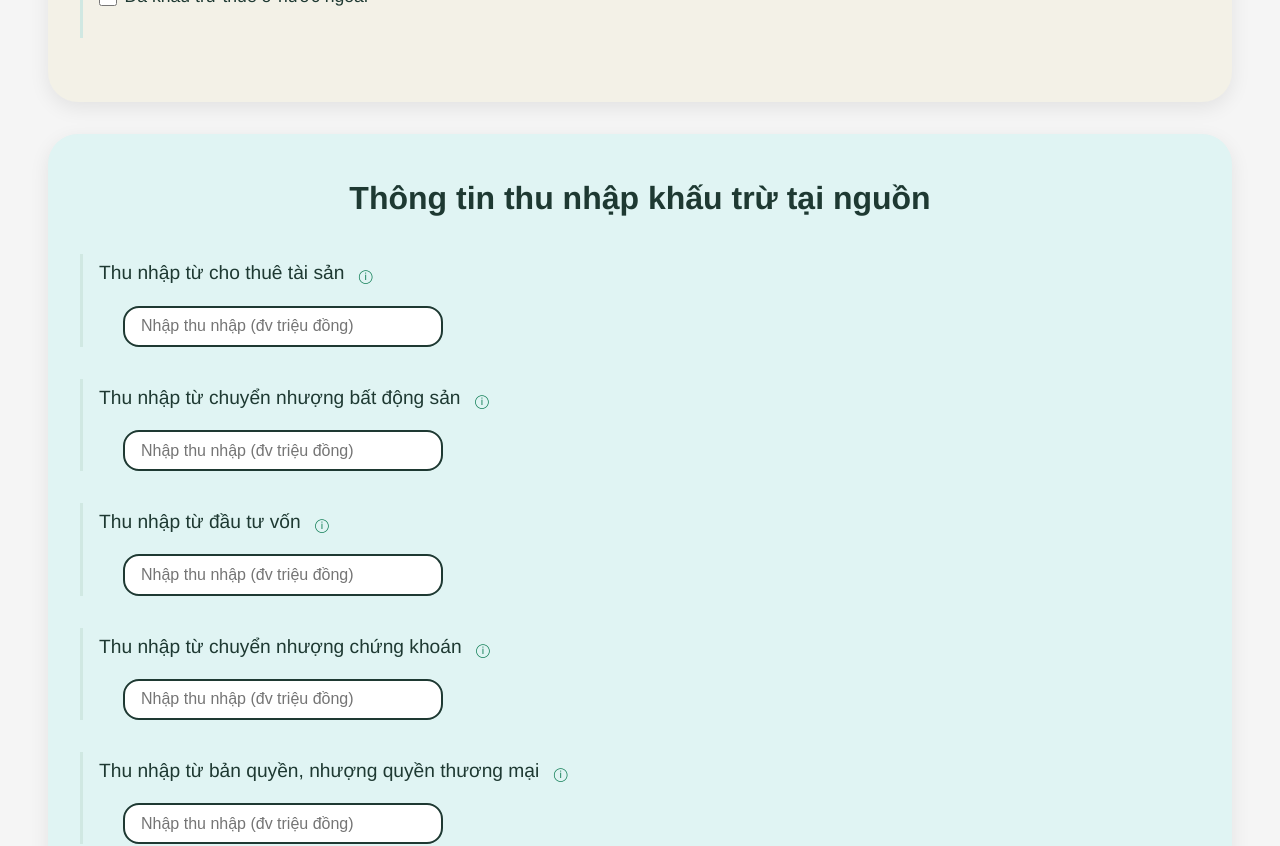
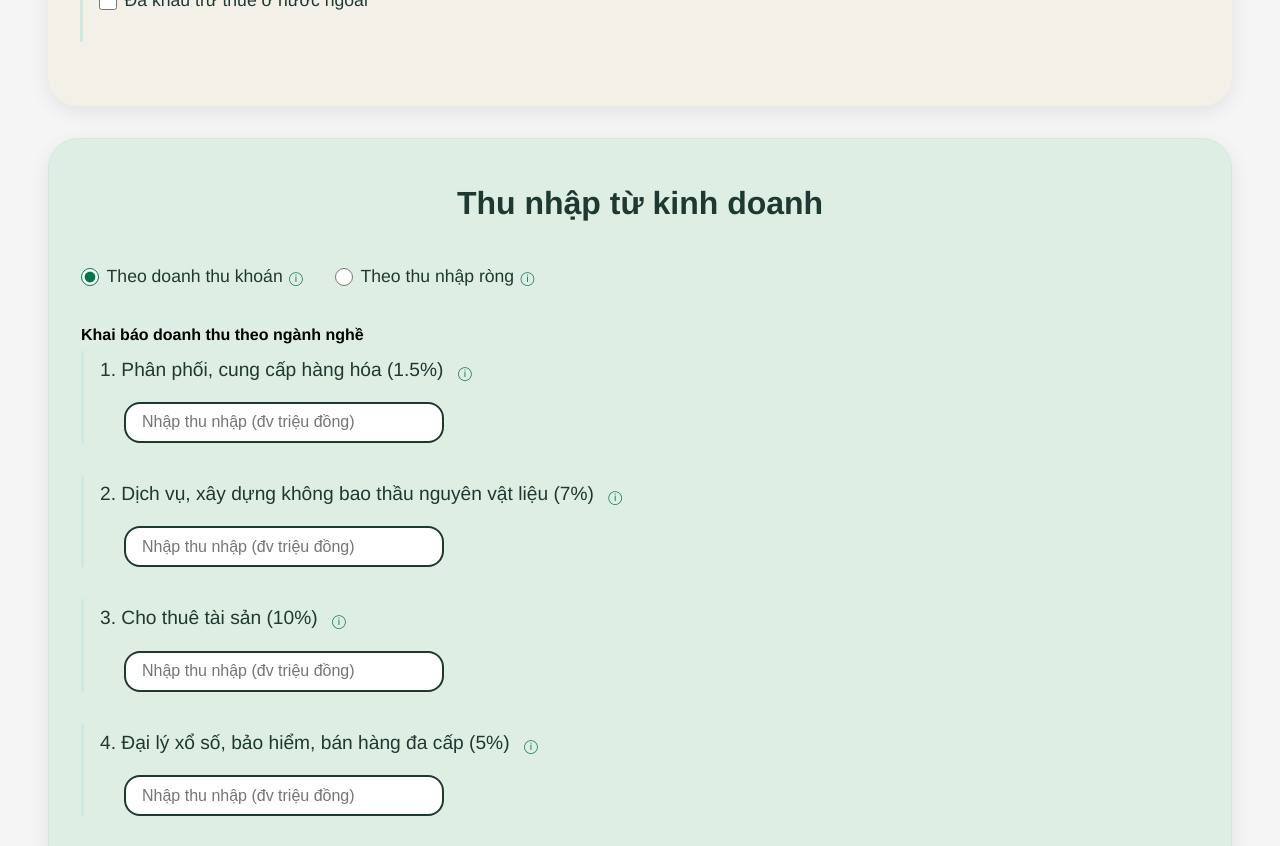
Before and after one commit to meadowilla/Vietnamese-Tax-Calculation---Frontendd, a React (Vite) app: page /tinhthuethang in a window 1280 px wide. Shown: the part 1720-2566 px from the top of the page. Built offline with nearby package versions, Linux system fonts and the light colour scheme; no server answers.

Commit message:
update tax cal

```diff
--- a/src/screens/TaxCalculationScreen.css
+++ b/src/screens/TaxCalculationScreen.css
@@ -5,6 +5,7 @@
   --bg-pink: #fef6f4;
   --bg-income: #f3f1e7;
   --bg-reduced: #e0f4f3;
+  --bg-business: #dfeee2;
   --font-main: 'Helvetica Neue', 'Segoe UI', sans-serif;
 }
 
@@ -358,3 +359,16 @@ html {
     font-size: 0.9rem;
     margin-top: 4px;
   }
+
+.section_business_income {
+  background-color: var(--bg-business);
+  padding: 2rem;
+  margin-top: 2rem;
+  border-radius: 30px;
+  box-shadow: 0 6px 20px rgba(0, 0, 0, 0.08);
+  font-family: var(--font-main);
+  width: 100%;
+  transition: all 0.3s ease;
+  animation: fadeInUp 0.8s ease;
+  border: 1px solid #d4e8e2;
+}
--- a/src/screens/TaxCalculationScreen.jsx
+++ b/src/screens/TaxCalculationScreen.jsx
@@ -5,6 +5,26 @@ import { ChevronDownIcon } from '@radix-ui/react-icons';
 
 function TaxCalculationScreen() {
   const [hasDeductedTax, setHasDeductedTax] = useState(false);
+  const [formData, setFormData] = useState({
+    paymentDate: '',
+    dueDate: '',
+    submittedDate: '',
+  });
+
+  // State cho phần thu nhập kinh doanh
+  const [businessIncomeType, setBusinessIncomeType] = useState('fixedRate');
+  const [fixedRateIncomes, setFixedRateIncomes] = useState({
+    goodsDistribution: '',
+    serviceConstruction: '',
+    propertyRental: '',
+    agencyServices: '',
+    productionTransport: '',
+    otherBusiness: ''
+  });
+  const [netIncome, setNetIncome] = useState({
+    totalRevenue: '',
+    deductibleCost: ''
+  });
 
   const [errors, setErrors] = useState({
     month: "",
@@ -14,16 +34,22 @@ function TaxCalculationScreen() {
     shortTermIncome: "",
     foreignIncome: "",
     deductedTax: "",
-    source0: "",
     source1: "",
     source2: "",
     source3: "",
     source4: "",
     source5: "",
     source6: "",
-    biz0: "",
-    biz1: "",
-    biz2: "",
+    // Errors cho thuế khoán
+    goodsDistribution: "",
+    serviceConstruction: "",
+    propertyRental: "",
+    agencyServices: "",
+    productionTransport: "",
+    otherBusiness: "",
+    // Errors cho thuế ròng
+    totalRevenue: "",
+    deductibleCost: "",
   });
 
   const inputRefs = {
@@ -34,10 +60,15 @@ function TaxCalculationScreen() {
     shortTermIncome: useRef(null),
     foreignIncome: useRef(null),
     deductedTax: useRef(null),
+    paymentDate: useRef(null),
+    dueDate: useRef(null),
+    submittedDate: useRef(null),
   };
 
-  const validateInput = (value, type) => {
-    const regex = /^[0-9]*$/; // Chỉ cho phép số
+  const validateInput = (value, type, inputType) => {
+    if (inputType === 'date') return "";
+
+    const regex = /^[0-9]*$/;
     if (!value.match(regex)) {
       return `${type} chỉ được nhập số lớn hơn hoặc bằng 0`;
     }
@@ -52,9 +83,7 @@ function TaxCalculationScreen() {
       <div className="label-with-tooltip">
         <label className="label" htmlFor={id}>{label}</label>
         <span className="tooltip-custom">
-          ⓘ
-          <span className="tooltip-text">{tooltip}
-          <br/>
+          ⓘ <span className="tooltip-text">{tooltip} <br/>
           {articleId && (
             <a
               href={`/sotay/${articleId}`}
@@ -77,7 +106,7 @@ function TaxCalculationScreen() {
         ref={inputRef}
         onInput={(e) => {
           const value = e.target.value;
-          const errorMessage = validateInput(value, label);
+          const errorMessage = validateInput(value, label, inputProps.type);
           setErrors(prev => ({ ...prev, [id]: errorMessage }));
           if (inputProps.onInput) inputProps.onInput(e);
         }}
@@ -91,9 +120,7 @@ function TaxCalculationScreen() {
       <div className="label-with-tooltip">
         <label className="label" htmlFor={id}>{label}</label>
         <span className="tooltip-custom">
-          ⓘ
-          <span className="tooltip-text">{tooltip}
-            <br/>
+          ⓘ <span className="tooltip-text">{tooltip} <br/>
           {articleId && (
             <a
               href={`/sotay/${articleId}`}
@@ -137,35 +164,182 @@ function TaxCalculationScreen() {
     </div>
   );
 
+  const renderBusinessIncomeSection = () => (
+    <div className="business-income-container">
+      <div className="radio-group business-income-type">
+        <label className="radio-label">
+          <input
+            type="radio"
+            name="businessIncomeType"
+            value="fixedRate"
+            checked={businessIncomeType === 'fixedRate'}
+            onChange={() => setBusinessIncomeType('fixedRate')}
+          />
+          <span className="radio-text">Theo doanh thu khoán
+            <span className="tooltip-custom">ⓘ<span className="tooltip-text">Phù hợp với doanh thu nhỏ ổn định, áp dụng khi doanh thu trên 100 triệu/năm</span></span>
+          </span>
+        </label>
+        <label className="radio-label">
+          <input
+            type="radio"
+            name="businessIncomeType"
+            value="netIncome"
+            checked={businessIncomeType === 'netIncome'}
+            onChange={() => setBusinessIncomeType('netIncome')}
+          />
+          <span className="radio-text">Theo thu nhập ròng
+            <span className="tooltip-custom">ⓘ<span className="tooltip-text">Phù hợp với kinh doanh quy mô lớn, có đầy đủ sổ sách, chứng từ về doanh thu và chi phí</span></span>
+          </span>
+        </label>
+      </div>
+
+      {businessIncomeType === 'fixedRate' ? (
+        <div className="fixed-rate-options">
+          <h4 className="sub-heading">Khai báo doanh thu theo ngành nghề</h4>
+
+          {renderInput(
+            "1. Phân phối, cung cấp hàng hóa (1.5%)",
+            "goodsDistribution",
+            "Nhập thu nhập (đv triệu đồng)",
+            "Áp dụng thuế suất 1.5% (1% GTGT + 0.5% TNCN)",
+            {
+              value: fixedRateIncomes.goodsDistribution,
+              onChange: (e) => setFixedRateIncomes({...fixedRateIncomes, goodsDistribution: e.target.value})
+            },
+            errors.goodsDistribution,
+            null,
+            11
+          )}
+
+          {renderInput(
+            "2. Dịch vụ, xây dựng không bao thầu nguyên vật liệu (7%)",
+            "serviceConstruction",
+            "Nhập thu nhập (đv triệu đồng)",
+            "Áp dụng thuế suất 7% (5% GTGT + 2% TNCN)",
+            {
+              value: fixedRateIncomes.serviceConstruction,
+              onChange: (e) => setFixedRateIncomes({...fixedRateIncomes, serviceConstruction: e.target.value})
+            },
+            errors.serviceConstruction,
+            null,
+            12
+          )}
+
+          {renderInput(
+            "3. Cho thuê tài sản (10%)",
+            "propertyRental",
+            "Nhập thu nhập (đv triệu đồng)",
+            "Áp dụng thuế suất 10% (5% GTGT + 5% TNCN)",
+            {
+              value: fixedRateIncomes.propertyRental,
+              onChange: (e) => setFixedRateIncomes({...fixedRateIncomes, propertyRental: e.target.value})
+            },
+            errors.propertyRental,
+            null,
+            13
+          )}
+
+          {renderInput(
+            "4. Đại lý xổ số, bảo hiểm, bán hàng đa cấp (5%)",
+            "agencyServices",
+            "Nhập thu nhập (đv triệu đồng)",
+            "Áp dụng thuế suất 5% (0% GTGT + 5% TNCN)",
+            {
+              value: fixedRateIncomes.agencyServices,
+              onChange: (e) => setFixedRateIncomes({...fixedRateIncomes, agencyServices: e.target.value})
+            },
+            errors.agencyServices,
+            null,
+            14
+          )}
+
+          {renderInput(
+            "5. Sản xuất, vận tải, dịch vụ gắn với hàng hóa (4.5%)",
+            "productionTransport",
+            "Nhập thu nhập (đv triệu đồng)",
+            "Áp dụng thuế suất 4.5% (3% GTGT + 1.5% TNCN)",
+            {
+              value: fixedRateIncomes.productionTransport,
+              onChange: (e) => setFixedRateIncomes({...fixedRateIncomes, productionTransport: e.target.value})
+            },
+            errors.productionTransport,
+            null,
+            15
+          )}
+
+          {renderInput(
+            "6. Hoạt động kinh doanh khác (3%)",
+            "otherBusiness",
+            "Nhập thu nhập (đv triệu đồng)",
+            "Áp dụng thuế suất 3% (2% GTGT + 1% TNCN)",
+            {
+              value: fixedRateIncomes.otherBusiness,
+              onChange: (e) => setFixedRateIncomes({...fixedRateIncomes, otherBusiness: e.target.value})
+            },
+            errors.otherBusiness,
+            null,
+            16
+          )}
+        </div>
+      ) : (
+        <div className="net-income-options">
+          <h4 className="sub-heading">Khai báo thu nhập ròng</h4>
+          {renderInput(
+            "Tổng doanh thu",
+            "totalRevenue",
+            "Nhập tổng thu nhập (đv triệu đồng)",
+            "Tổng doanh thu từ hoạt động kinh doanh",
+            {
+              value: netIncome.totalRevenue,
+              onChange: (e) => setNetIncome({...netIncome, totalRevenue: e.target.value})
+            },
+            errors.totalRevenue,
+            null,
+            17
+          )}
+
+          {renderInput(
+            "Chi phí hợp lệ",
+            "deductibleCost",
+            "Nhập chi phí (đv triệu đồng)",
+            "Các chi phí hợp lệ được trừ khi tính thuế",
+            {
+              value: netIncome.deductibleCost,
+              onChange: (e) => setNetIncome({...netIncome, deductibleCost: e.target.value})
+            },
+            errors.deductibleCost,
+            null,
+            18
+          )}
+        </div>
+      )}
+    </div>
+  );
+
   const incomeSources = [
     {
-      label: "Thu nhập từ cho thuê tài sản",
-      tooltip: "Bao gồm: Nhà, xe, máy móc, cửa hàng, mặt bằng… Thuế áp dụng là 10% (5% thuế GTGT, 5% thuế TNCN) nếu tổng thu nhập lớn hơn 100 triệu/năm.",
-      articleId: 4
-    },
-    {
       label: "Thu nhập từ chuyển nhượng bất động sản",
-      tooltip: "Bán nhà đất. Thuế áp dụng là 2% trên giá chuyển nhượng",
+      tooltip: "Thuế áp dụng là 2% trên giá chuyển nhượng. Thông thường khi công chứng, cơ quan thuế đã yêu cầu nộp thuế trước khi làm thủ tục sang tên.",
       articleId: 5
     },
     {
       label: "Thu nhập từ đầu tư vốn",
-      tooltip: "Góp vốn, lợi tức, cổ tức…  Thuế áp dụng là 5% trên phần thu nhập được chia.",
+      tooltip: "Góp vốn, lợi tức, cổ tức… Thuế áp dụng là 5% trên phần thu nhập được chia. Thông thường công ty đã khấu trừ thuế trước khi tả cho nhà đầu tư.",
       articleId: 6
     },
     {
-      label: "Thu nhập từ chuyển nhượng chứng khoán",
-      tooltip: "Thuế áp dụng là 0.1% trên giá chuyển nhượng",
+      label: "Thu nhập từ chuyển nhượng vốn",
+      tooltip: "Thuế áp dụng là 0.1% trên giá chuyển nhượng. Thông thường đã khấu từ thuế trước khi chuyển nhượng.",
       articleId: 7
     },
     {
       label: "Thu nhập từ bản quyền, nhượng quyền thương mại",
-      tooltip: "Nếu doanh thu lớn hơn 100 triệu/năm, thuế áp dụng là 10% (5% thuế GTGT, 5% thuế TNCN)",
+      tooltip: "Thuế áp dụng là 5% trên phần giá trị chuyển nhượng vượt 10 triệu đồng/lần. Thông thường bên nhận quyền sử dụng đã khấu trừ thuế.",
       articleId: 8
     },
     {
       label: "Thu nhập từ trúng thưởng",
-      tooltip: "Bao gồm: Xổ số, trúng thưởng game show, cá cược thể thao (hợp pháp), khuyến mại lớn... Thuế áp dụng là 10% trên phần giá trị trúng vượt 10 triệu đồng/lần.",
+      tooltip: "Bao gồm: Xổ số, trúng thưởng game show, cá cược thể thao (hợp pháp), khuyến mại lớn... Thuế áp dụng là 10% trên phần giá trị trúng vượt 10 triệu đồng/lần. Thông thường bên tổ chức đã khấu trừ thuế.",
       articleId: 9
     },
     {
@@ -175,63 +349,34 @@ function TaxCalculationScreen() {
     },
   ];
 
-  const businessIncomes = [
-    {
-      label: "Bán hàng hoá",
-      tooltip: "Thuế áp dụng là 1,5%(1% thuế GTGT, 0,5% thuế TNCN).",
-      articleId: 11
-    },
-    {
-      label: "Dịch vụ, tư vấn, ăn uống",
-      tooltip: "Thuế áp dụng là 7%(5% thuế GTGT,2% thuế TNCN).",
-      articleId: 12
-    },
-    {
-      label: "Vận tải, xây dựng không vật tư",
-      tooltip: "Thuế áp dụng là 2%(1.5% thuế GTGT, 0.5% thuế TNCN).",
-      articleId: 13
-    },
-  ];
-
   return (
     <div className="form">
       <div className="section_infotax">
         <h2 className="heading">Thuế thu nhập</h2>
-        {renderInput("Tháng", "month", "Nhập tháng (1 - 12)", "Tháng áp dụng thuế", {
-          min: 1,
-          max: 12,
-          onInput: (e) => {
+        {renderInput("Ngày nhận tiền", "paymentDate", "Nhập ngày nhận tiền (YYYY-MM-DD)", "Ngày bạn nhận thu nhập", {
+          type: "date",
+          value: formData.paymentDate,
+          onChange: (e) => {
             const value = e.target.value;
-            const num = parseInt(value);
-            if (isNaN(num) || num < 1 || num > 12) {
-              setErrors(prev => ({ ...prev, month: "Tháng phải từ 1 đến 12" }));
-            } else {
-              setErrors(prev => ({ ...prev, month: "" }));
+            setFormData(prev => ({
+              ...prev,
+              paymentDate: value,
+              dueDate: value ?
+                new Date(new Date(value).getTime() + 10 * 24 * 60 * 60 * 1000)
+                .toISOString().split('T')[0]
+                : ''
+            }));
           }
+        }, errors.paymentDate, inputRefs.paymentDate, 3)}
+
+        {renderInput("Ngày nộp thuế", "submittedDate", "Ngày bạn thực tế nộp thuế", "So sánh với hạn", {
+          type: "date",
+          value: formData.submittedDate,
+          onChange: (e) => {
+            const value = e.target.value;
+            setFormData(prev => ({ ...prev, submittedDate: value }));
           }
-        }, errors.month, inputRefs.month, 1)}
-        {renderInput(
-          "Năm",
-          "year",
-          "Nhập năm (VD: 2025)",
-          `Đến ${new Date().getFullYear()}`,
-          {
-            min: 0,
-            max: new Date().getFullYear(),
-            onInput: (e) => {
-              const value = e.target.value;
-              const num = parseInt(value);
-              const max = new Date().getFullYear();
-
-              if (isNaN(num) || num < 0 || num > max) {
-                setErrors(prev => ({ ...prev, year: `Năm phải từ 0 đến ${max}` }));
-              } else {
-                setErrors(prev => ({ ...prev, year: "" }));
-              }
-            },
-          },
-          errors.year, inputRefs.year, 2
-        )}
+        }, errors.submittedDate, inputRefs.submittedDate, 5)}
       </div>
 
       <div className="section_infouser">
@@ -284,7 +429,7 @@ function TaxCalculationScreen() {
       </div>
 
       <div className="section_income">
-        <h2 className="heading">Thông tin thu nhập</h2>
+        <h2 className="heading">Thu nhập tính thuế theo biểu thuế lũy tiến từng phần</h2>
         {renderInputWithRadio(
           "Thu nhập có hợp đồng lao động trên ba tháng",
           "longTermIncome",
@@ -352,40 +497,80 @@ function TaxCalculationScreen() {
         </div>
       </div>
 
+      {/* Phần thu nhập từ kinh doanh - tách riêng thành box mới */}
+      <div className="section_business_income">
+        <h2 className="heading">Thu nhập từ kinh doanh</h2>
+        {renderBusinessIncomeSection()}
+      </div>
+
       <div className="section_income_reduced">
-        <h2 className="heading">Thông tin thu nhập khấu trừ tại nguồn</h2>
-        {incomeSources.map((item, index) => renderInput(
-          item.label,
-          `source${index}`,
+        <h2 className="heading">Thu nhập chịu thuế theo từng lần phát sinh</h2>
+        {renderInputWithRadio(
+          incomeSources[0].label,
+          "source1",
           "Nhập thu nhập (đv triệu đồng)",
-          item.tooltip,
+          incomeSources[0].tooltip,
+          "source1Taxed",
           {},
-          errors[`source${index}`],
+          errors.source1,
           null,
-          item.articleId
-        ))}
-        <div className="form-group">
-          <div className="label-with-tooltip">
-            <label className="label">Thu nhập từ kinh doanh</label>
-            <span className="tooltip-custom">ⓘ<span className="tooltip-text">Nếu không đăng kí doanh nghiệp</span></span>
-          </div>
-          <div className="business-income-group">
-            {businessIncomes.map((item, index) => (
-              <div key={index} className="business-item">
-                {renderInput(
-                  item.label,
-                  `biz${index}`,
+          incomeSources[0].articleId
+        )}
+        {renderInputWithRadio(
+          incomeSources[1].label,
+          "source2",
           "Nhập thu nhập (đv triệu đồng)",
-                  item.tooltip,
+          incomeSources[1].tooltip,
+          "source2Taxed",
           {},
-                  errors[`biz${index}`],
+          errors.source2,
           null,
-                  item.articleId
+          incomeSources[1].articleId
         )}
-              </div>
-            ))}
-          </div>
-        </div>
+        {renderInputWithRadio(
+          incomeSources[2].label,
+          "source3",
+          "Nhập thu nhập (đv triệu đồng)",
+          incomeSources[2].tooltip,
+          "source3Taxed",
+          {},
+          errors.source3,
+          null,
+          incomeSources[2].articleId
+        )}
+        {renderInputWithRadio(
+          incomeSources[3].label,
+          "source4",
+          "Nhập thu nhập (đv triệu đồng)",
+          incomeSources[3].tooltip,
+          "source4Taxed",
+          {},
+          errors.source4,
+          null,
+          incomeSources[3].articleId
+        )}
+        {renderInputWithRadio(
+          incomeSources[4].label,
+          "source5",
+          "Nhập thu nhập (đv triệu đồng)",
+          incomeSources[4].tooltip,
+          "source5Taxed",
+          {},
+          errors.source5,
+          null,
+          incomeSources[4].articleId
+        )}
+        {renderInputWithRadio(
+          incomeSources[5].label,
+          "source6",
+          "Nhập thu nhập (đv triệu đồng)",
+          incomeSources[5].tooltip,
+          "source6Taxed",
+          {},
+          errors.source6,
+          null,
+          incomeSources[5].articleId
+        )}
       </div>
 
       <div className="result-section">
```
Lines whose indentation alone changed are shown as unchanged.
